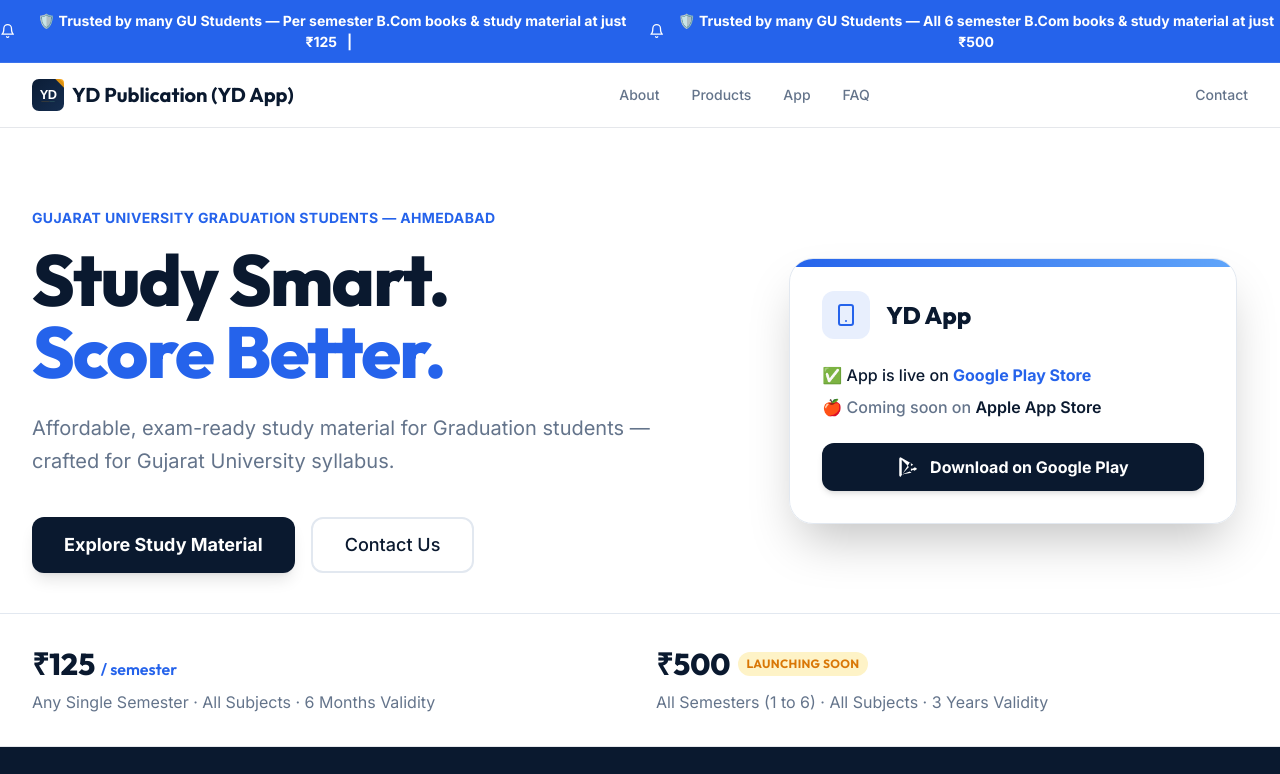
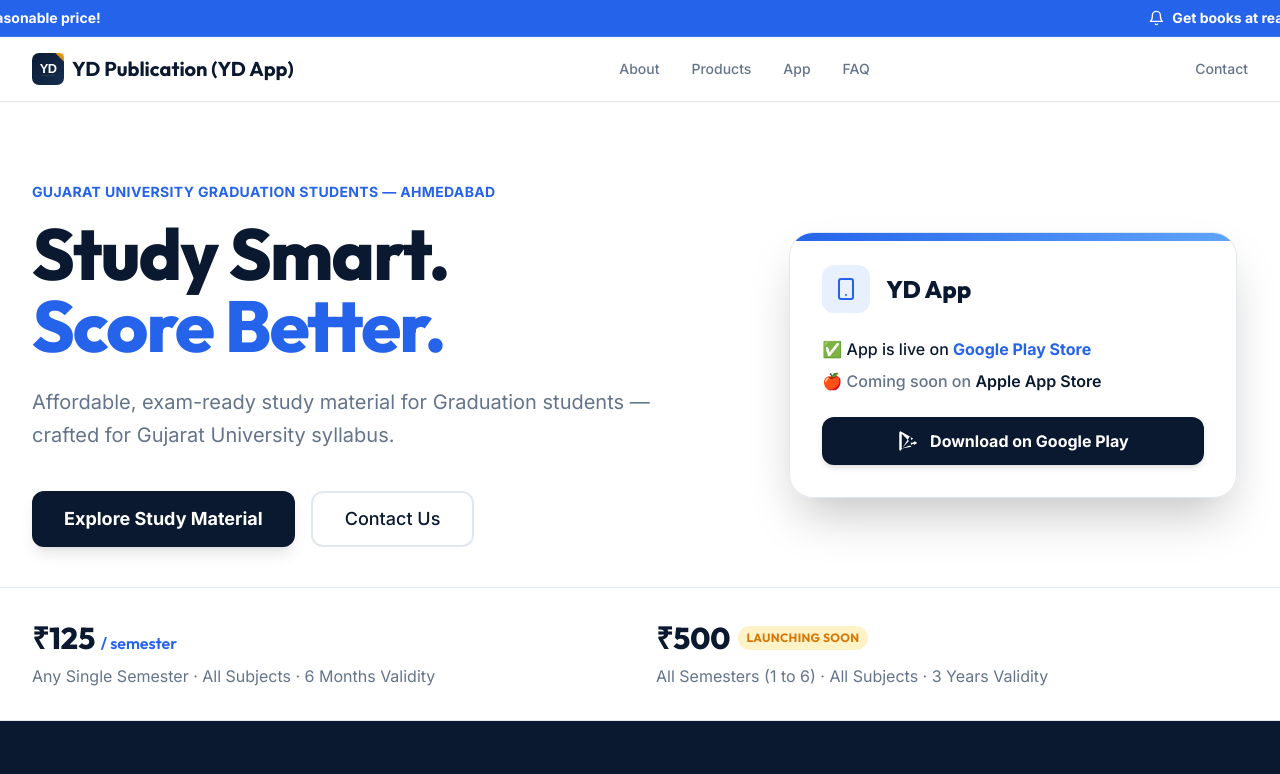
Before and after one commit to yuvraj0312-star/yd-publication-website, a React (Vite) app: page / in a window 1280 px wide. Shown: the top 774 px of the page. Built offline with nearby package versions, Linux system fonts and the light colour scheme; no server answers.

Commit message:
Update Ticker 1.jsx

```diff
--- a/src/components/Ticker.jsx
+++ b/src/components/Ticker.jsx
@@ -1,21 +1,26 @@
 import { Bell } from 'lucide-react';
 
-export default function Ticker() {
+export default function Ticker({ items =[] }) {
+  const data = items.length ? items :[
+      { text: 'Get books at reasonable price!' },
+  ];
+
   return (
-    <div style={{
-      backgroundColor: '#2563eb',
-      color: 'white',
-      padding: '10px 0',
-      borderBottom: '1px solid rgba(255,255,255,0.1)',
-      width: '100%',
-      textAlign: 'center',
-    }}>
-      <span style={{ fontSize: '14px', fontWeight: '700', display: 'inline-flex', alignItems: 'center', gap: '8px' }}>
-        <Bell size={16} />
-        🛡️ Trusted by many GU Students — Per semester B.Com books &amp; study material at just ₹125 &nbsp;&nbsp;|&nbsp;&nbsp;
-        <Bell size={16} />
-        🛡️ Trusted by many GU Students — All 6 semester B.Com books &amp; study material at just ₹500
-      </span>
+    <div className="bg-primary text-white py-2 overflow-hidden whitespace-nowrap border-b border-white/10 relative flex">
+      <div className="flex animate-marquee gap-12 items-center min-w-full pl-4 pr-12">
+        {data.map((item, i) => (
+          <div key={i} className="flex items-center gap-2 text-sm font-bold">
+            <Bell className="h-4 w-4" /> {item.text}
+          </div>
+        ))}
+      </div>
+      <div className="flex animate-marquee gap-12 items-center min-w-full pl-4 pr-12" aria-hidden="true">
+        {data.map((item, i) => (
+          <div key={`dup-${i}`} className="flex items-center gap-2 text-sm font-bold">
+            <Bell className="h-4 w-4" /> {item.text}
+          </div>
+        ))}
+      </div>
     </div>
   );
 }
```
